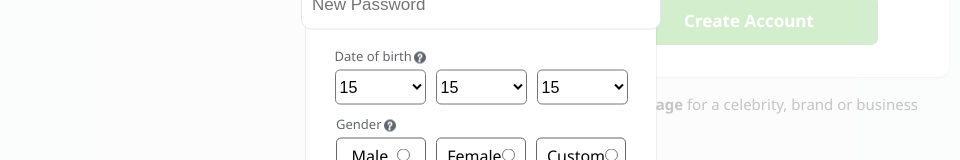
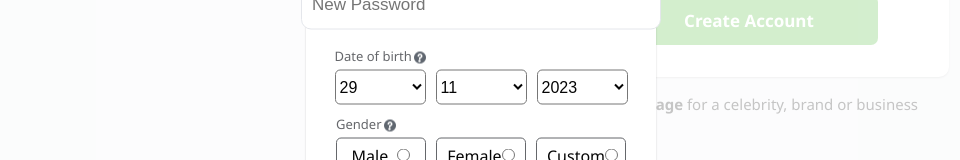
Before and after one commit to vipulnagarkar102/facebook-mern, a React (Create React App) app in the folder facebook/frontend/: page /login in a window 1280 px wide. Shown: the part 400-560 px from the top of the page, without its empty margins (159-1119 px from the left). Built offline with nearby package versions, Linux system fonts and the light colour scheme.

Commit message:
working on date of birth

```diff
--- a/facebook/frontend/src/components/login/LoginForm.js
+++ b/facebook/frontend/src/components/login/LoginForm.js
@@ -13,7 +13,6 @@
 const Login = () => {
   const [login, setLogin] = useState(loginInfos);
   const { email, password } = login;
-  console.log(login);
   const handleLoginChange = (e) => {
     const { name, value } = e.target;
     setLogin({ ...login, [name]: value });
--- a/facebook/frontend/src/components/login/RegisterForm.js
+++ b/facebook/frontend/src/components/login/RegisterForm.js
@@ -1,23 +1,42 @@
 import React, { useState } from "react";
 import { Formik, Form } from "formik";
-import RegistreInput from "../inputs/registerInput";
+import RegisterInput from "../inputs/registerInput";
+
+export const RegisterForm = () => {
   const userInfos = {
     first_name: "",
     last_name: "",
     email: "",
     password: "",
-  bYear: "",
-  bMonth: "",
-  bDay: "",
+    bYear: new Date().getFullYear(),
+    bMonth: new Date().getMonth() + 1,
+    bDay: new Date().getDate(),
     gender: "",
   };
 
-export const RegisterForm = () => {
-  const { user, setUser } = useState(userInfos);
+  const [user, setUser] = useState(userInfos);
+  const {
+    first_name,
+    last_name,
+    email,
+    password,
+    bYear,
+    bMonth,
+    bDay,
+    gender,
+  } = user;
+  const yearTemp=new Date().getFullYear();
   const handleRegisterChange = (e) => {
     const { name, value } = e.target;
     setUser({ ...user, [name]: value });
   };
+  console.log(user);
+  const years = Array.from(new Array(100), (val, index) => bYear - index);
+  const months = Array.from(new Array(12), (val, index) => 1 + index);
+  const getDays = () => {
+    return new Date(bYear, bMonth, 0).getDate();
+  };
+  const days = Array.from(new Array(getDays()), (val, index) => 1 + index);
 
   return (
     <div className="blur">
@@ -31,19 +50,19 @@
           {(formik) => (
             <Form className="register_form">
               <div className="reg_line">
-                <RegistreInput
+                <RegisterInput
                   type="text"
                   placeholder="First name"
                   name="first_name"
                   onChange={handleRegisterChange}
                 />
-                <RegistreInput
+                <RegisterInput
                   type="text"
                   placeholder="Surname"
                   name="last_name"
                   onChange={handleRegisterChange}
                 />
-                <RegistreInput
+                <RegisterInput
                   type="text"
                   placeholder="Mobile number or email address"
                   name="email"
@@ -51,7 +70,7 @@
                 />
               </div>
               <div className="reg_line">
-                <RegistreInput
+                <RegisterInput
                   type="password"
                   placeholder="New Password"
                   name="password"
@@ -63,14 +82,38 @@
                   Date of birth<i className="info_icon"></i>
                 </div>
                 <div className="reg_grid">
-                  <select name="bDay">
-                    <option>15</option>
+                  <select
+                    name="bDay"
+                    value={bDay}
+                    onChange={handleRegisterChange}
+                  >
+                  {days.map((day, i) => (
+                    <option value={day} key={i}>
+                      {day}
+                    </option>
+                  ))}
                   </select>
-                  <select name="bMonth">
-                    <option>15</option>
+                  <select
+                    name="bMonth"
+                    value={bMonth}
+                    onChange={handleRegisterChange}
+                  >
+                    {months.map((month, i) => (
+                      <option value={month} key={i}>
+                        {month}
+                      </option>
+                    ))}
                   </select>
-                  <select name="bYear">
-                    <option>15</option>
+                  <select
+                    name="bYear"
+                    value={bYear}
+                    onChange={handleRegisterChange}
+                  >
+                    {years.map((year, i) => (
+                      <option value={year} key={i}>
+                        {year}
+                      </option>
+                    ))}
                   </select>
                 </div>
               </div>
--- a/facebook/frontend/src/pages/login/index.js
+++ b/facebook/frontend/src/pages/login/index.js
@@ -8,7 +8,7 @@
   return (
     <div className="login">
       <div className="login_wrapper">
-        <LoginForm />
+       <LoginForm/>
         <RegisterForm/>
         <Footer/>
       </div>
```
Lines whose indentation alone changed are shown as unchanged.
